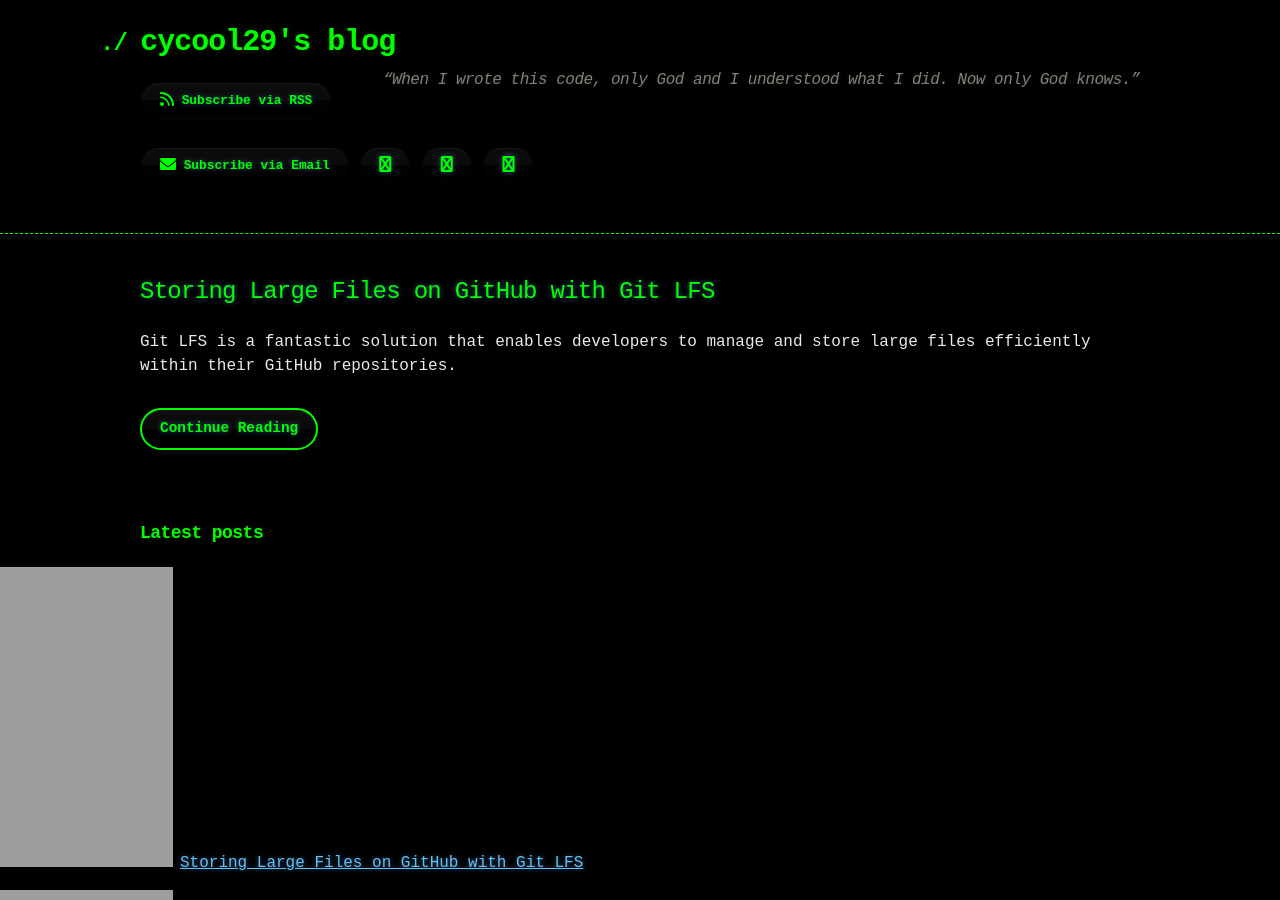
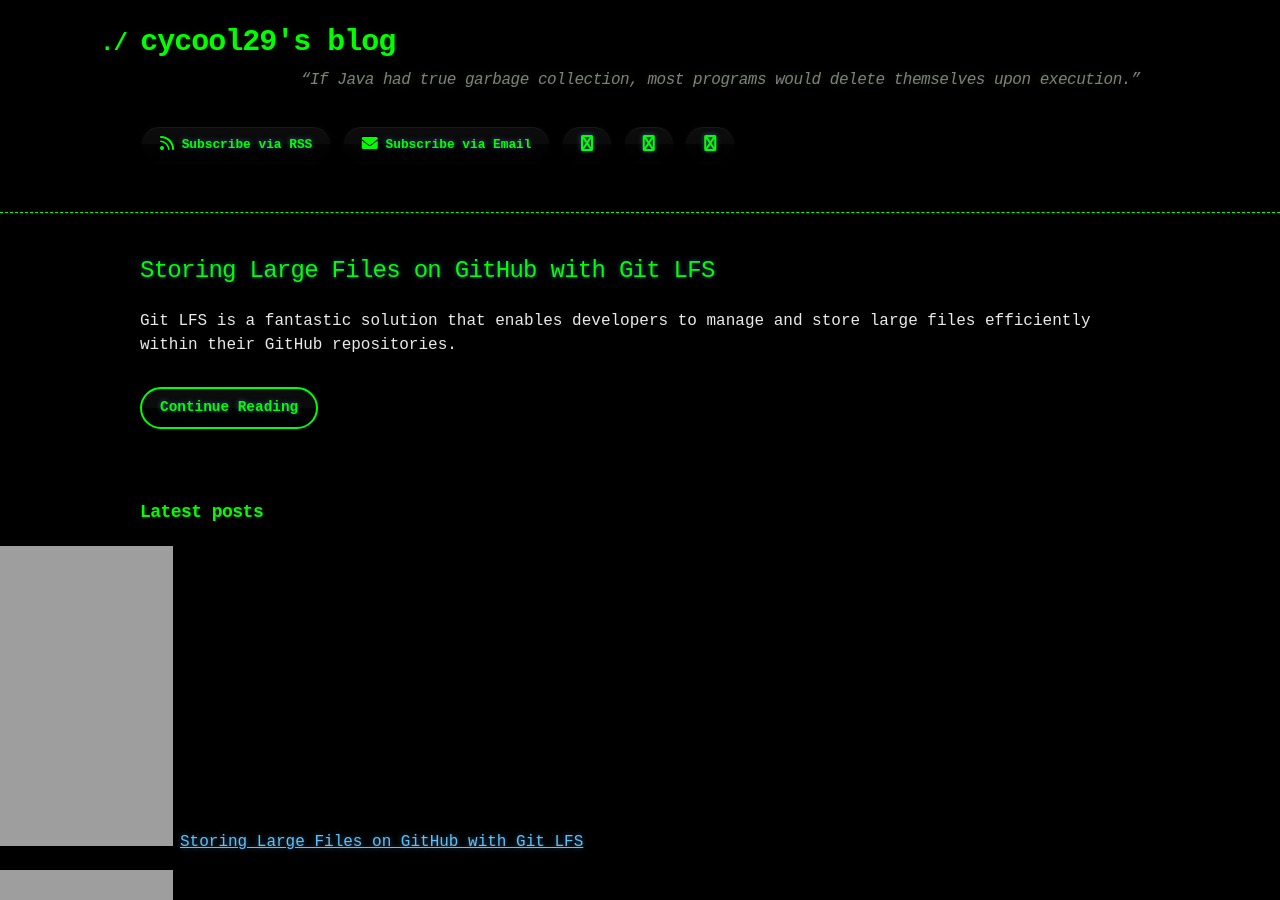
Before and after one commit to cycool29/cycool29.github.io, a Jekyll site: the page built from index.md, in a window 1280 px wide and 900 px high. Built offline with Jekyll 4.4.1, drawn with Linux system fonts in a browser that asks for light colours; a style sheet for code colours, icons or effects is not loaded.

Commit message:
Update quotes

```diff
--- a/_config.yml
+++ b/_config.yml
@@ -1,5 +1,5 @@
 title: cycool29's blog
-description: "“When I wrote this code, only God and I understood what I did. Now only God knows.” "
+description: "“If Java had true garbage collection, most programs would delete themselves upon execution.” "
 bio: A high school student. Intermediate in Python, Git, Bash. Learning JavaScript. He/Him. "
 author: cycool29
 url: https://cycool29.github.io
```
